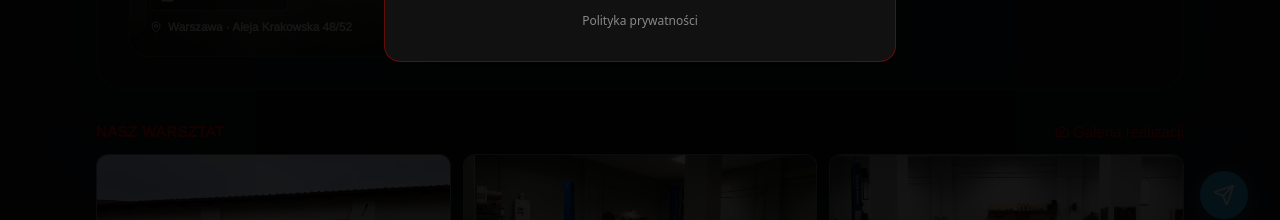
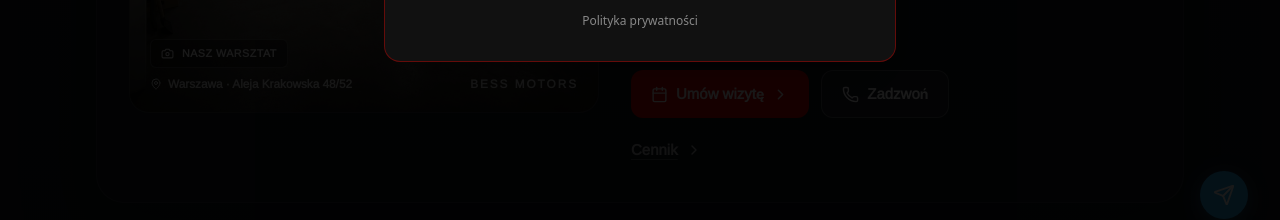
Before and after one commit to r4818848-lang/bess-motors-site, a Next.js app: page /diagnostyka in a window 1280 px wide. Shown: the part 493-713 px from the top of the page. Built offline with nearby package versions, Linux system fonts and the light colour scheme; no server answers; a web font is replaced by a local one.

Commit message:
feat(landings): put booking, phone and price list in the first visible screen

```diff
--- a/src/components/seo/SeoLandingPageView.tsx
+++ b/src/components/seo/SeoLandingPageView.tsx
@@ -115,6 +115,55 @@ export function SeoLandingPageView({ page }: Props) {
               </p>
             ) : null}
             <div className="mx-auto mt-6 h-1 w-16 rounded-full bg-bm-red lg:mx-0" />
+            <div className="mt-7 flex flex-col gap-3 sm:flex-row sm:flex-wrap lg:justify-start">
+              {tireQuick ? (
+                <a
+                  href={"#" + TIRE_QUICK_FORM_ID}
+                  onClick={() => trackBookingOpen("landing_hero_" + page.slug)}
+                  className="inline-flex min-h-12 items-center justify-center gap-2 rounded-xl bg-bm-red px-5 text-sm font-bold text-white transition-colors hover:bg-red-700"
+                  data-testid="service-hero-book"
+                >
+                  <Calendar size={17} aria-hidden />
+                  {t.hero.ctaBook}
+                  <ChevronRight size={17} aria-hidden />
+                </a>
+              ) : bookServiceId ? (
+                <button
+                  type="button"
+                  onClick={bookFromPage}
+                  className="inline-flex min-h-12 items-center justify-center gap-2 rounded-xl bg-bm-red px-5 text-sm font-bold text-white transition-colors hover:bg-red-700"
+                  data-testid="service-hero-book"
+                >
+                  <Calendar size={17} aria-hidden />
+                  {t.hero.ctaBook}
+                  <ChevronRight size={17} aria-hidden />
+                </button>
+              ) : (
+                <BookingLink
+                  trackSource={"landing_hero_" + page.slug}
+                  className="inline-flex min-h-12 items-center justify-center gap-2 rounded-xl bg-bm-red px-5 text-sm font-bold text-white transition-colors hover:bg-red-700"
+                  data-testid="service-hero-book"
+                >
+                  <Calendar size={17} aria-hidden />
+                  {t.hero.ctaBook}
+                  <ChevronRight size={17} aria-hidden />
+                </BookingLink>
+              )}
+              <PhoneLink
+                trackSource={"landing_hero_" + page.slug}
+                className="inline-flex min-h-12 items-center justify-center gap-2 rounded-xl border border-white/25 bg-white/[0.05] px-5 text-sm font-bold text-white transition-colors hover:border-white/50 hover:bg-white/[0.1]"
+              >
+                <Phone size={17} aria-hidden />
+                {t.stickyBar.call}
+              </PhoneLink>
+            </div>
+            <Link
+              href="/cennik"
+              className="mt-3 inline-flex min-h-10 items-center gap-2 text-sm font-semibold text-white/70 underline decoration-white/25 underline-offset-4 hover:text-white"
+            >
+              {t.nav.priceList}
+              <ChevronRight size={16} aria-hidden />
+            </Link>
             </div>
           </div>
 
```
